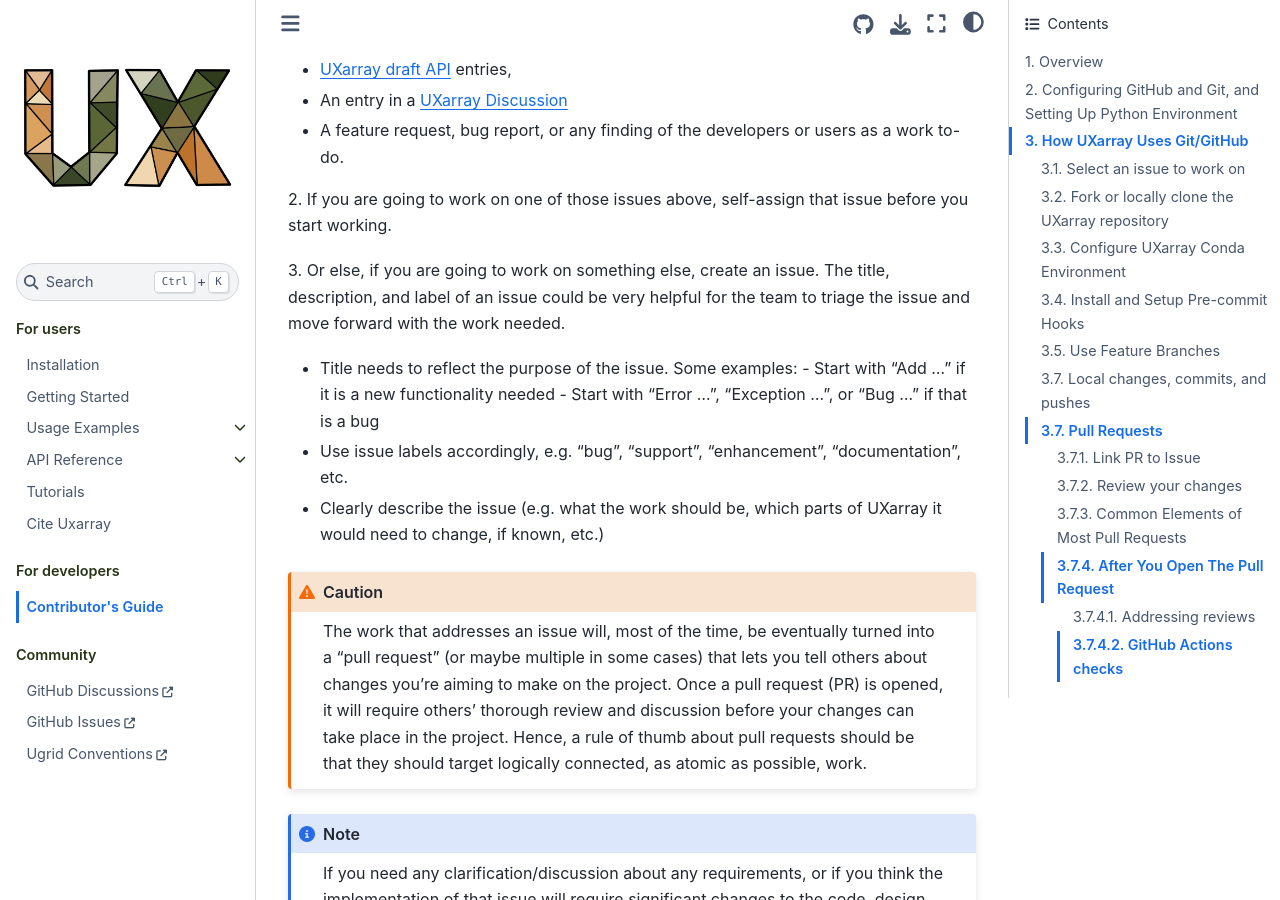
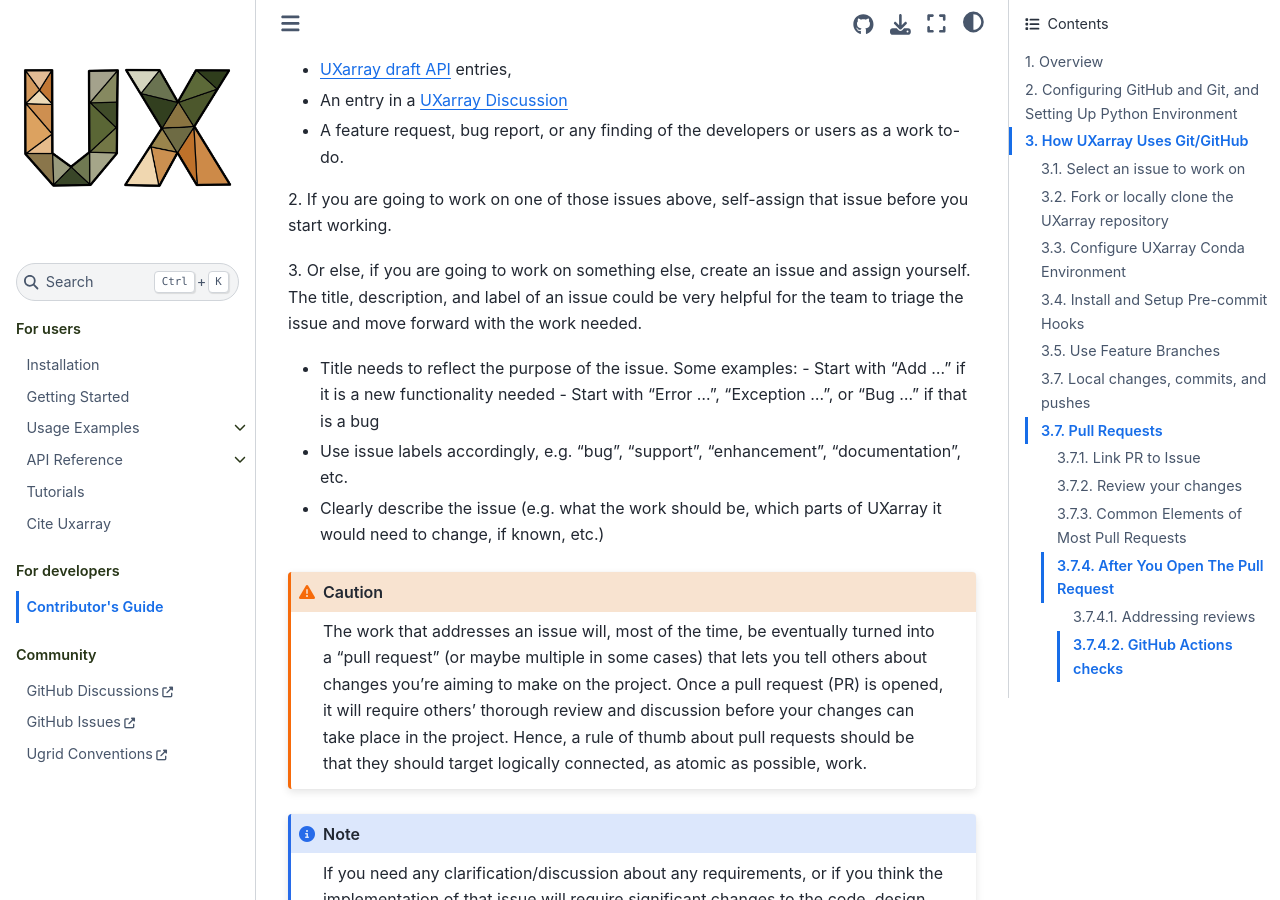
Before and after one commit to UXARRAY/uxarray, a Sphinx documentation site: the page built from docs/contributing.rst, in a window 1280 px wide and 900 px high, scrolled down 4934 px. Built offline with Sphinx 7.4.7 and the Sphinx Book theme 1.1.4, drawn with Linux system fonts in a browser that asks for light colours.

Commit message:
Add 'assign yourself' into step 3

```diff
--- a/docs/contributing.rst
+++ b/docs/contributing.rst
@@ -231,9 +231,10 @@
 2. If you are going to work on one of those issues above, self-assign that
 issue before you start working.
 
-3. Or else, if you are going to work on something else, create an issue. The
-title, description, and label of an issue could be very helpful for the team to
-triage the issue and move forward with the work needed.
+3. Or else, if you are going to work on something else, create an issue and
+assign yourself. The title, description, and label of an issue could be very
+helpful for the team to triage the issue and move forward with the work
+needed.
 
 * Title needs to reflect the purpose of the issue. Some examples:
   - Start with "Add ..." if it is a new functionality needed
```
